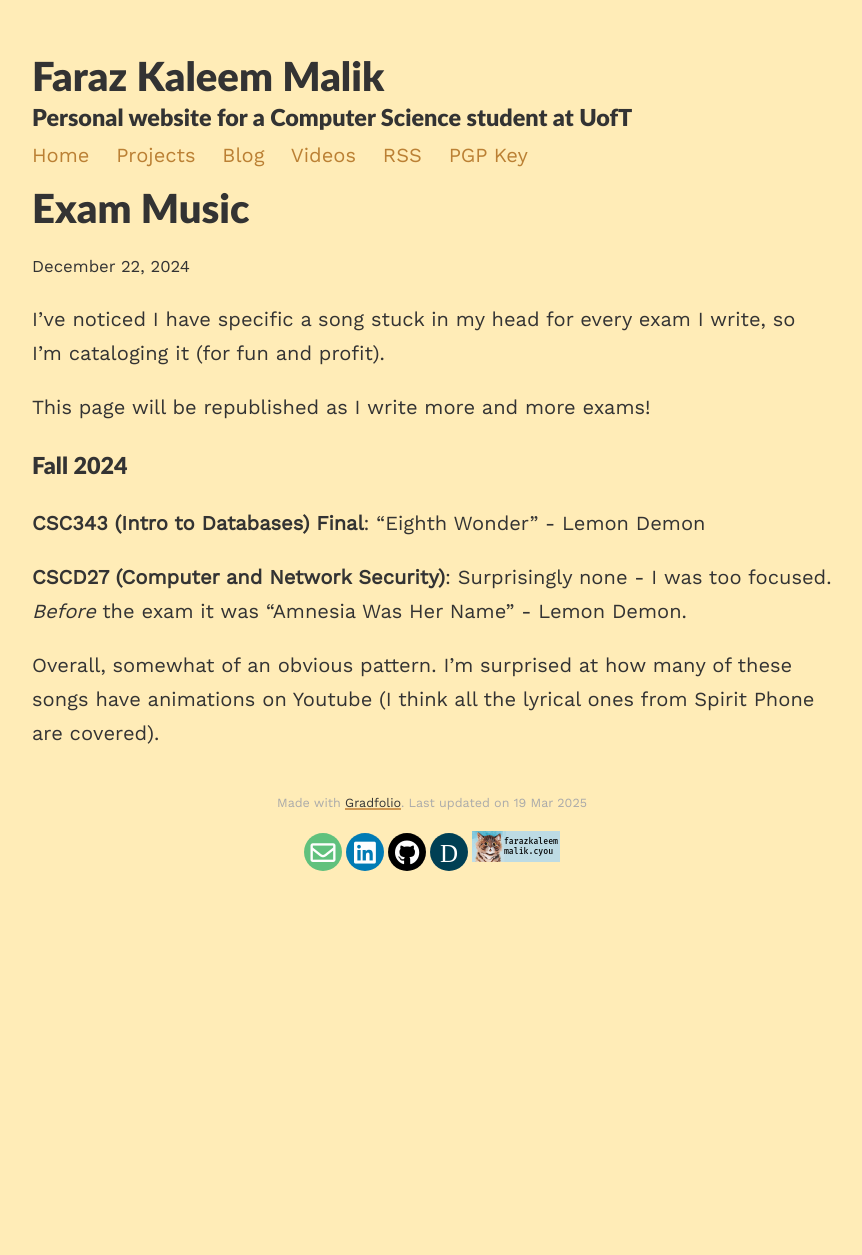
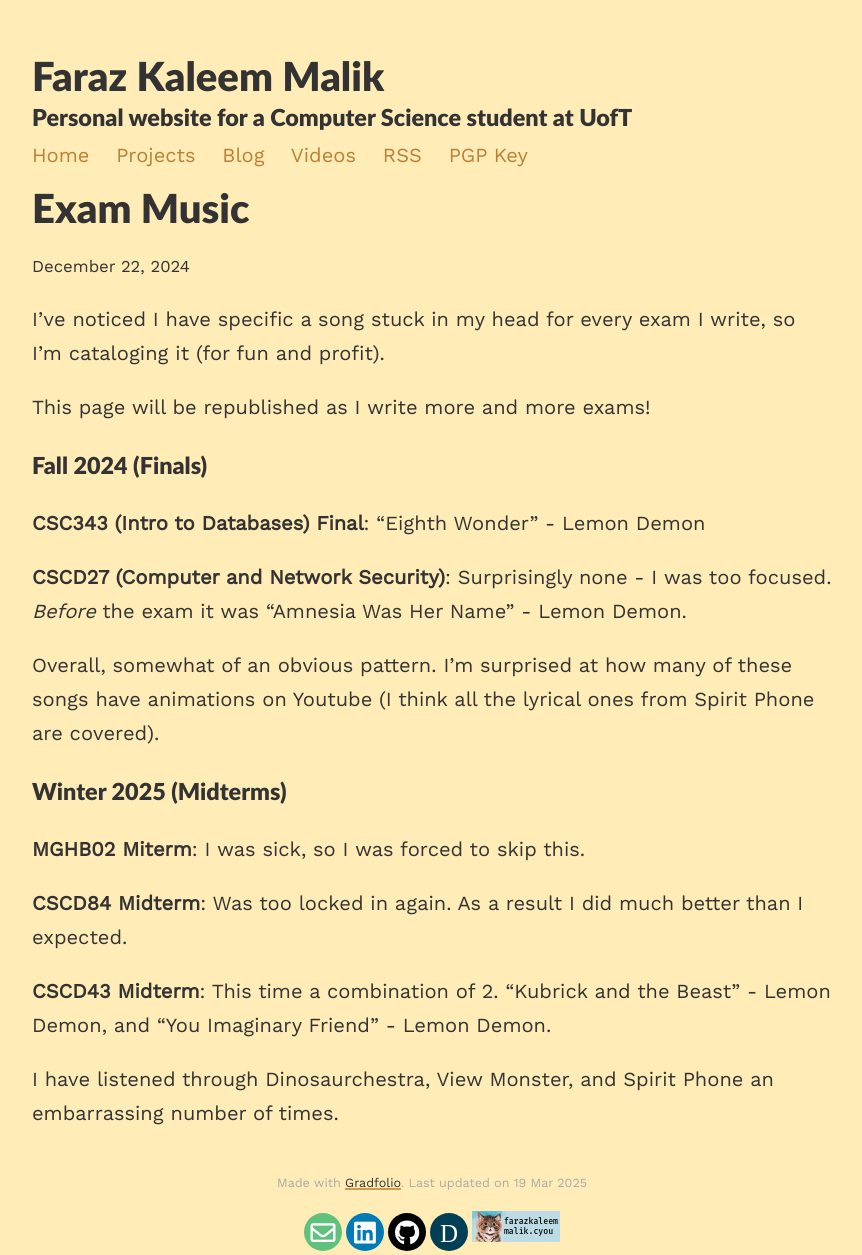
Before and after one commit to numberisnan/numberisnan.github.io, a Jekyll site: the page built from _posts/2024-12-22-exam-music.md, in a window 1280 px wide. Shown: the whole page, without its empty margins (208-1070 px from the left). Built offline with Jekyll 4.4.1, drawn with Linux system fonts in a browser that asks for light colours; nearby versions of some CDN libraries; before the commit the page ends 980 px from its top, so only the background shows below that.

Commit message:
Update exam-music

```diff
--- a/_posts/2024-12-22-exam-music.md
+++ b/_posts/2024-12-22-exam-music.md
@@ -7,10 +7,20 @@ I've noticed I have specific a song stuck in my head for every exam I write, so
 
 This page will be republished as I write more and more exams!
 
-### Fall 2024
+### Fall 2024 (Finals)
 
 **CSC343 (Intro to Databases) Final**: "Eighth Wonder" - Lemon Demon
 
 **CSCD27 (Computer and Network Security)**: Surprisingly none - I was too focused. *Before* the exam it was "Amnesia Was Her Name" - Lemon Demon.
 
 Overall, somewhat of an obvious pattern. I'm surprised at how many of these songs have animations on Youtube (I think all the lyrical ones from Spirit Phone are covered).
+
+### Winter 2025 (Midterms)
+
+**MGHB02 Miterm**: I was sick, so I was forced to skip this.
+
+**CSCD84 Midterm**: Was too locked in again. As a result I did much better than I expected.
+
+**CSCD43 Midterm**: This time a combination of 2. "Kubrick and the Beast" - Lemon Demon, and "You Imaginary Friend" - Lemon Demon.
+
+I have listened through Dinosaurchestra, View Monster, and Spirit Phone an embarrassing number of times.
```
